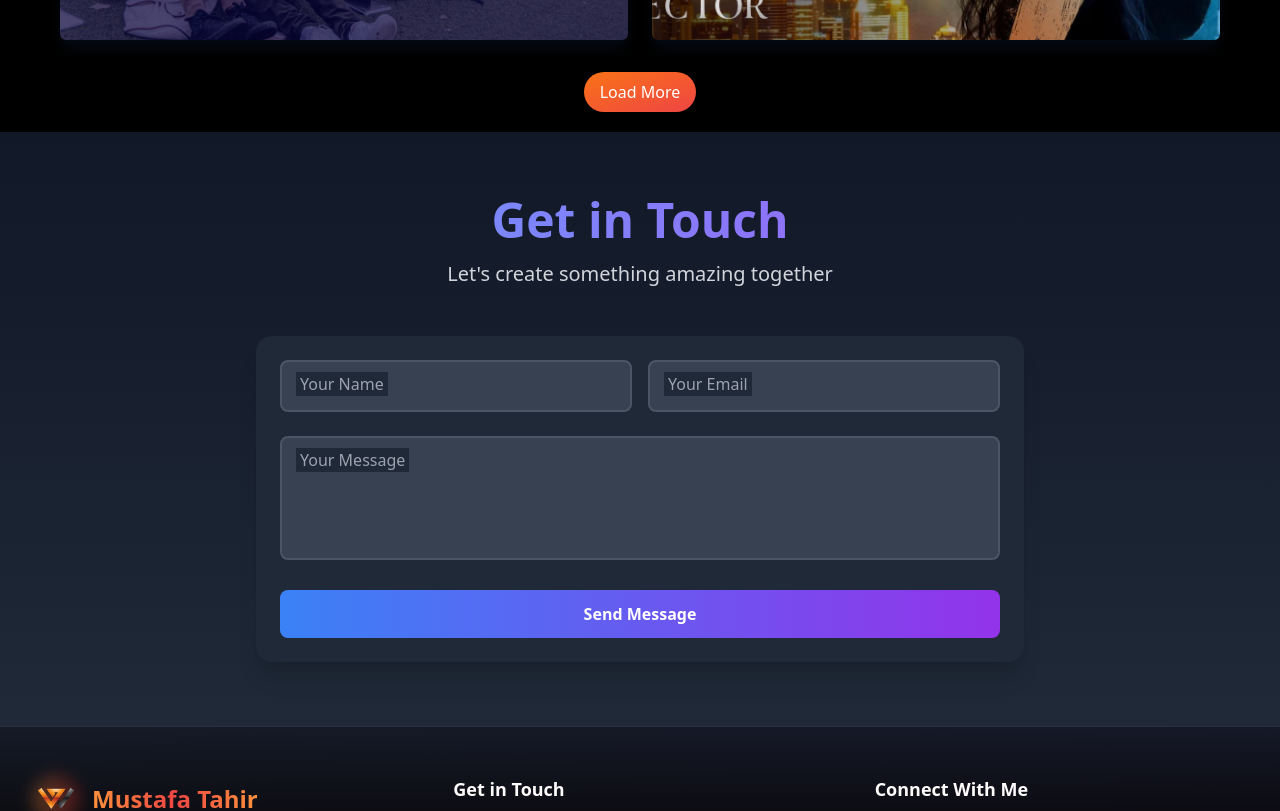
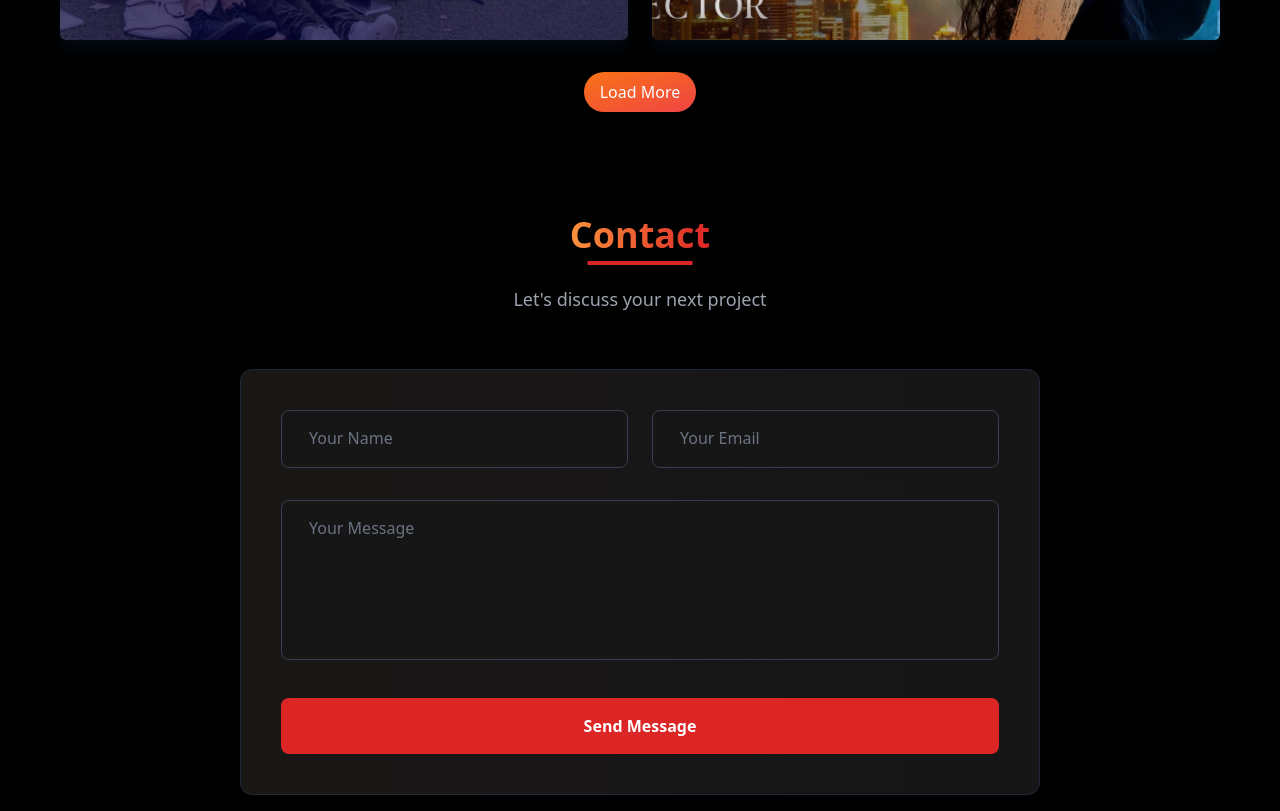
Before and after one commit to Mustafatahir98/Portfolio, a React (Create React App) app: page / in a window 1280 px wide. Shown: the part 3080-3891 px from the top of the page. Built offline with nearby package versions, Linux system fonts and the light colour scheme.

Commit message:
Update Contact.jsx

```diff
--- a/src/components/Contact.jsx
+++ b/src/components/Contact.jsx
@@ -25,60 +25,71 @@ const Contact = () => {
   };
 
   return (
-    <section className="relative bg-gradient-to-b from-gray-900 to-gray-800 py-16 px-5" id="contact">
-      <div className="max-w-6xl mx-auto">
-        <div className="text-center mb-12">
-          <h2 className="text-4xl md:text-5xl font-bold bg-gradient-to-r from-blue-400 to-purple-500 bg-clip-text text-transparent mb-4">
-            Get in Touch
-          </h2>
-          <p className="text-gray-300 text-lg md:text-xl">Let's create something amazing together</p>
-        </div>
+    <div className='max-w-[1200px] mx-auto sm:py-20 p-5' id='contact'>
+      <div className='text-center mb-14'>
+        <h2 className='primary-color text-4xl font-bold leading-tight mb-4 relative inline-block'>
+          Contact
+          <span className='absolute -bottom-2 left-0 w-full h-1 bg-red-600 transform scale-x-75'></span>
+        </h2>
+        <p className='text-gray-400 mt-3 text-lg'>Let's discuss your next project</p>
+      </div>
 
-        <div className="max-w-3xl mx-auto bg-gray-800 rounded-2xl p-6 shadow-xl">
-          <form onSubmit={handleSubmit} className="space-y-6">
-            <div className="grid grid-cols-1 md:grid-cols-2 gap-4">
-              <div className="relative">
+      <div className='max-w-[800px] mx-auto transform hover:shadow-2xl transition-shadow duration-300'>
+        <div className='p-10 bg-[#161616] rounded-xl border border-gray-800 relative'>
+          <div className='absolute inset-0 bg-gradient-to-r from-red-600/10 to-transparent opacity-20'></div>
+
+          <form onSubmit={handleSubmit} className='relative space-y-8'>
+            <div className="grid grid-cols-1 sm:grid-cols-2 gap-6">
+              <div className="relative group">
                 <input
                   type="text"
                   name="name"
                   value={formData.name}
                   onChange={handleChange}
-                  className="w-full px-4 py-3 bg-gray-700 rounded-lg border-2 border-gray-600 focus:border-blue-400 focus:ring-2 focus:ring-blue-300 outline-none transition-all placeholder-transparent peer"
+                  className="w-full px-5 py-4 bg-[#161616] text-gray-300 placeholder-transparent border border-gray-700 rounded-lg peer focus:border-red-600 focus:ring-2 focus:ring-red-600/20 outline-none transition-all"
                   placeholder=" "
                   required
                 />
-                <label className="absolute left-4 -top-3 px-1 bg-gray-800 text-sm text-blue-300 transition-all peer-placeholder-shown:text-base peer-placeholder-shown:text-gray-400 peer-placeholder-shown:top-3 peer-focus:-top-3 peer-focus:text-sm peer-focus:text-blue-300">
+                <label className="absolute left-5 top-4 text-gray-500 transition-all pointer-events-none
+                               peer-placeholder-shown:text-base peer-placeholder-shown:top-4
+                               peer-focus:-top-3 peer-focus:text-sm peer-focus:text-red-400
+                               -top-3 text-sm bg-[#161616] px-2">
                   Your Name
                 </label>
               </div>
 
-              <div className="relative">
+              <div className="relative group">
                 <input
                   type="email"
                   name="email"
                   value={formData.email}
                   onChange={handleChange}
-                  className="w-full px-4 py-3 bg-gray-700 rounded-lg border-2 border-gray-600 focus:border-purple-400 focus:ring-2 focus:ring-purple-300 outline-none transition-all placeholder-transparent peer"
+                  className="w-full px-5 py-4 bg-[#161616] text-gray-300 placeholder-transparent border border-gray-700 rounded-lg peer focus:border-red-600 focus:ring-2 focus:ring-red-600/20 outline-none transition-all"
                   placeholder=" "
                   required
                 />
-                <label className="absolute left-4 -top-3 px-1 bg-gray-800 text-sm text-purple-300 transition-all peer-placeholder-shown:text-base peer-placeholder-shown:text-gray-400 peer-placeholder-shown:top-3 peer-focus:-top-3 peer-focus:text-sm peer-focus:text-purple-300">
+                <label className="absolute left-5 top-4 text-gray-500 transition-all pointer-events-none
+                               peer-placeholder-shown:text-base peer-placeholder-shown:top-4
+                               peer-focus:-top-3 peer-focus:text-sm peer-focus:text-red-400
+                               -top-3 text-sm bg-[#161616] px-2">
                   Your Email
                 </label>
               </div>
             </div>
 
-            <div className="relative">
+            <div className="relative group">
               <textarea
                 name="message"
                 value={formData.message}
                 onChange={handleChange}
-                rows="4"
-                className="w-full px-4 py-3 bg-gray-700 rounded-lg border-2 border-gray-600 focus:border-pink-400 focus:ring-2 focus:ring-pink-300 outline-none transition-all placeholder-transparent peer resize-none"
+                className="w-full px-5 py-4 bg-[#161616] text-gray-300 placeholder-transparent border border-gray-700 rounded-lg peer focus:border-red-600 focus:ring-2 focus:ring-red-600/20 outline-none transition-all resize-none h-40"
                 placeholder=" "
                 required
               />
-              <label className="absolute left-4 -top-3 px-1 bg-gray-800 text-sm text-pink-300 transition-all peer-placeholder-shown:text-base peer-placeholder-shown:text-gray-400 peer-placeholder-shown:top-3 peer-focus:-top-3 peer-focus:text-sm peer-focus:text-pink-300">
+              <label className="absolute left-5 top-4 text-gray-500 transition-all pointer-events-none
+                             peer-placeholder-shown:text-base peer-placeholder-shown:top-4
+                             peer-focus:-top-3 peer-focus:text-sm peer-focus:text-red-400
+                             -top-3 text-sm bg-[#161616] px-2">
                 Your Message
               </label>
             </div>
@@ -86,13 +97,16 @@ const Contact = () => {
             <button
               type="submit"
               disabled={isSubmitting}
-              className="w-full py-3 bg-gradient-to-r from-blue-500 to-purple-600 rounded-lg font-semibold text-white hover:shadow-lg transition-all duration-300 hover:scale-[1.02] disabled:opacity-50 disabled:cursor-not-allowed"
+              className="w-full py-4 bg-red-600 text-white rounded-lg font-semibold
+                       hover:bg-red-700 hover:shadow-lg hover:shadow-red-600/20
+                       transition-all duration-300 disabled:opacity-70 disabled:cursor-not-allowed
+                       flex items-center justify-center gap-2"
             >
               {isSubmitting ? (
-                <div className="flex items-center justify-center gap-2">
+                <>
                   <div className="w-5 h-5 border-2 border-white border-t-transparent rounded-full animate-spin"></div>
                   Sending...
-                </div>
+                </>
               ) : (
                 'Send Message'
               )}
@@ -100,7 +114,7 @@ const Contact = () => {
           </form>
         </div>
       </div>
-    </section>
+    </div>
   );
 };
 
```
